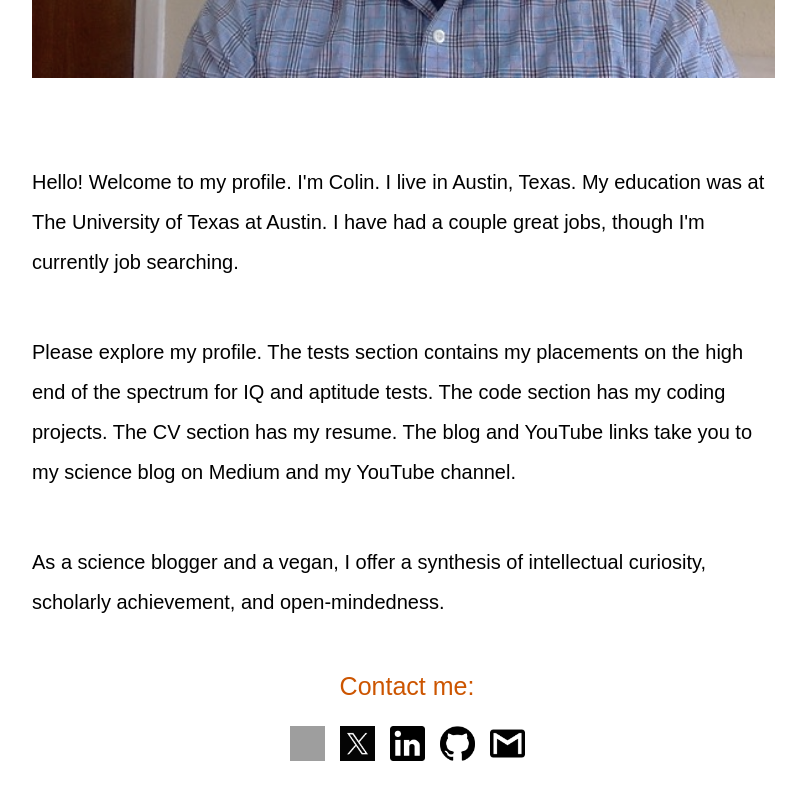
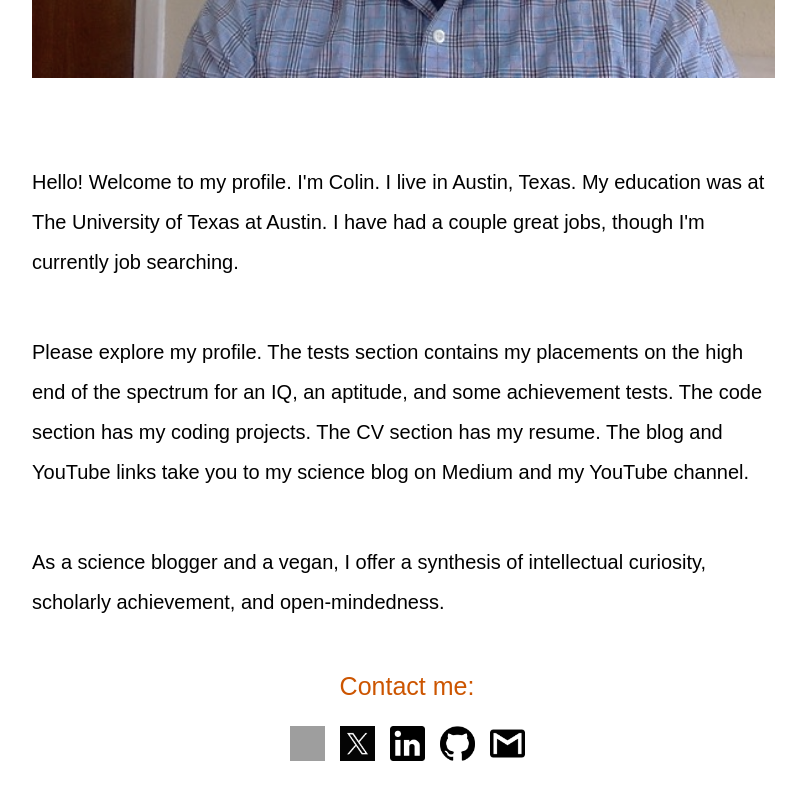
Before and after one commit to Colin-Pace/Portfolio, a React (Create React App) app: page / in a window 1280 px wide. Shown: the part 616-1416 px from the top of the page, without its empty margins (233-1039 px from the left). Built offline with nearby package versions, Linux system fonts and the light colour scheme; grey boxes are pictures that could not be loaded.

Commit message:
full testing profile added

```diff
--- a/src/Profile.js
+++ b/src/Profile.js
@@ -9,7 +9,7 @@ function Profile() {
         src = {require('./portrait.jpg')}
       />
       <p id = 'firstParagraph' className = 'profileText'>Hello! Welcome to my profile. I'm Colin. I live in Austin, Texas. My education was at The University of Texas at Austin. I have had a couple great jobs, though I'm currently job searching.</p>
-      <p className = 'profileText'>Please explore my profile. The tests section contains my placements on the high end of the spectrum for IQ and aptitude tests. The code section has my coding projects. The CV section has my resume. The blog and YouTube links take you to my science blog on Medium and my YouTube channel.</p>
+      <p className = 'profileText'>Please explore my profile. The tests section contains my placements on the high end of the spectrum for an IQ, an aptitude, and some achievement tests. The code section has my coding projects. The CV section has my resume. The blog and YouTube links take you to my science blog on Medium and my YouTube channel.</p>
       <p className = 'lastText'>As a science blogger and a vegan, I offer a synthesis of intellectual curiosity, scholarly achievement, and open-mindedness.</p>
     </div>
   );
```
